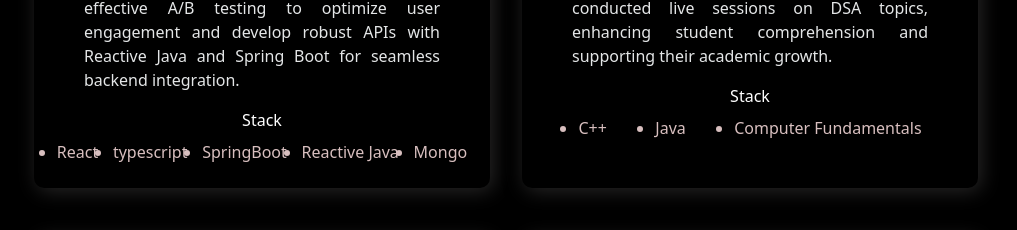
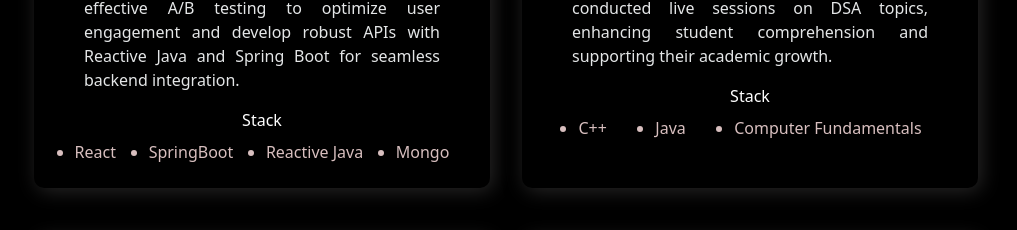
Before and after one commit to SUBHAMRANA/portfolio1, a React (Create React App) app: page / in a window 1280 px wide. Shown: the part 1450-1680 px from the top of the page, without its empty margins (134-1151 px from the left). Built offline with nearby package versions, Linux system fonts and the light colour scheme.

Commit message:
Update experience.js fixed css

```diff
--- a/src/constants/experience.js
+++ b/src/constants/experience.js
@@ -4,7 +4,7 @@ export const experience = [
     description:
       "At Turtlemint, I excel as a Software Engineer, specializing in designing responsive landing pages using React and TypeScript. I conduct effective A/B testing to optimize user engagement and develop robust APIs with Reactive Java and Spring Boot for seamless backend integration.",
     image: "/images/7.png",
-    tags: ["React", "typescript", "SpringBoot", "Reactive Java", "Mongo"],
+    tags: ["React", "SpringBoot", "Reactive Java", "Mongo"],
     role: "Software Engineer",
     time: "Jul 2023 - Present",
     id: 0,
```
